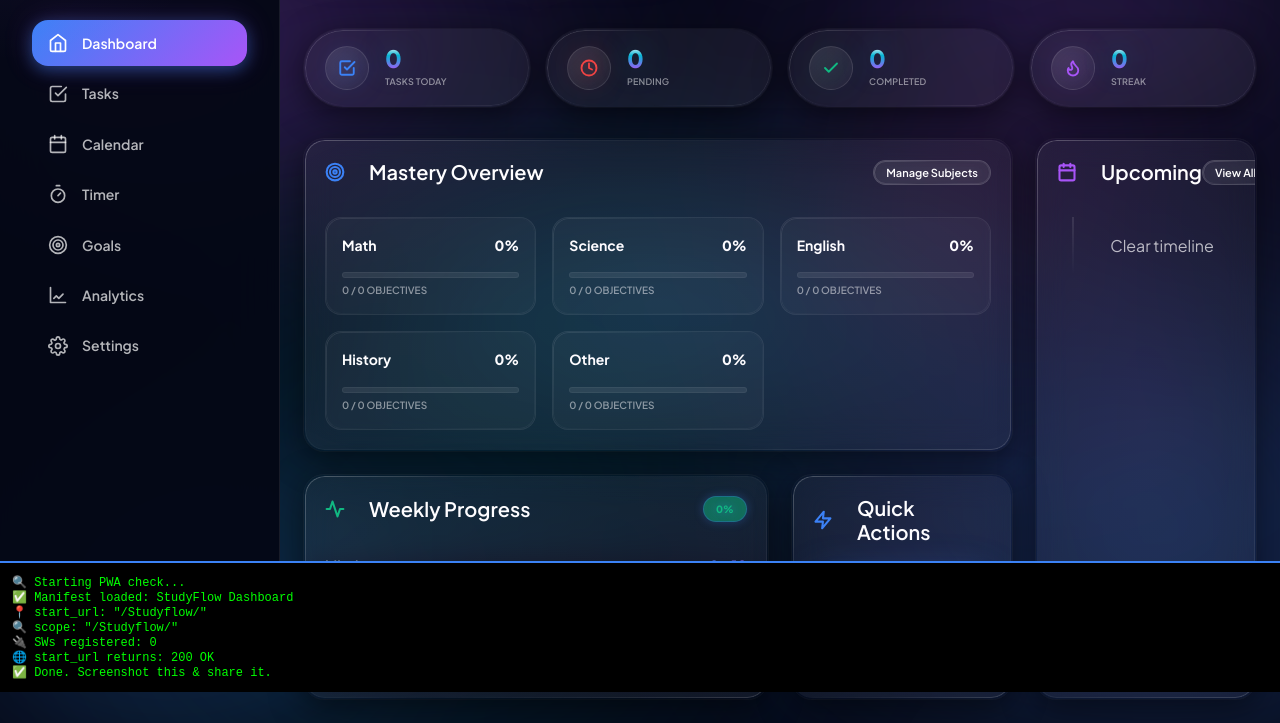
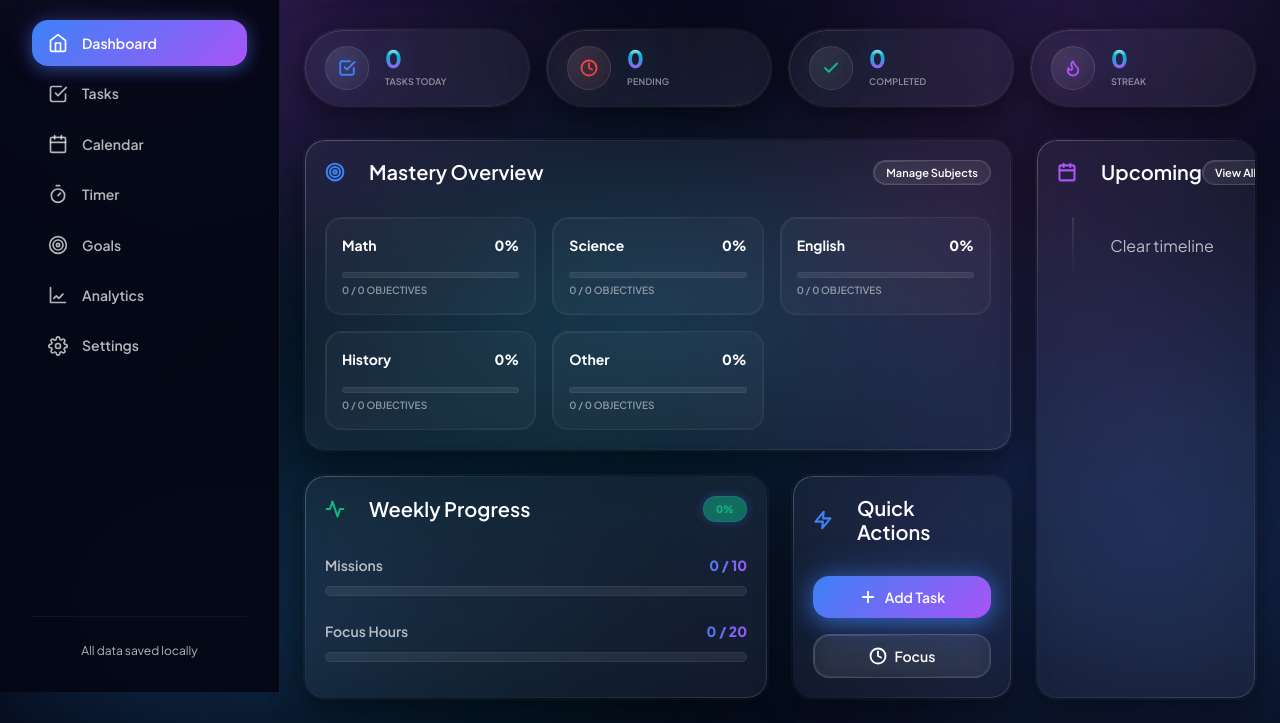
Before and after one commit to huzef-zo/Studyflow, a plain HTML site: page index.html in a window 1280 px wide. Shown: the part 108-831 px from the top of the page. Drawn offline with Linux system fonts and the light colour scheme.

Commit message:
Remove PWA debug box from index.html
Removed temporary PWA debug box and related script.

```diff
--- a/index.html
+++ b/index.html
@@ -360,41 +360,5 @@
       init();
     })();
   </script>
-  <!-- TEMPORARY PWA DEBUG BOX -->
-  <div id="pwa-debug" style="position:fixed;bottom:0;left:0;right:0;background:#000;color:#0f0;padding:12px;font:12px monospace;z-index:9999;max-height:40vh;overflow-y:auto;border-top:2px solid #3B82F6;"></div>
-  <script>
-  (async () => {
-    const d = document.getElementById('pwa-debug');
-    const log = (m) => d.innerHTML += m + '<br>';
-    log('🔍 Starting PWA check...');
-
-    // 1. Manifest
-    try {
-      const res = await fetch('manifest.json');
-      const j = await res.json();
-      log(`✅ Manifest loaded: ${j.name || '❌ No name'}`);
-      log(`📍 start_url: "${j.start_url}"`);
-      log(`🔍 scope: "${j.scope}"`);
-    } catch(e) { log(`❌ Manifest failed: ${e.message}`); }
-
-    // 2. Service Worker
-    if ('serviceWorker' in navigator) {
-      const regs = await navigator.serviceWorker.getRegistrations();
-      log(`🔌 SWs registered: ${regs.length}`);
-      regs.forEach((r, i) => {
-        log(`   [${i}] Scope: ${r.scope} | State: ${r.active?.state || 'inactive'}`);
-      });
-    } else {
-      log('❌ SW not supported in this browser');
-    }
-
-    // 3. start_url check
-    try {
-      const check = await fetch(window.location.href, {method:'HEAD'});      log(`🌐 start_url returns: ${check.status} ${check.statusText}`);
-    } catch(e) { log(`❌ start_url fetch failed: ${e.message}`); }
-
-    log('✅ Done. Screenshot this & share it.');
-  })();
-  </script>
-</body>
+  </body>
   </html>
```
